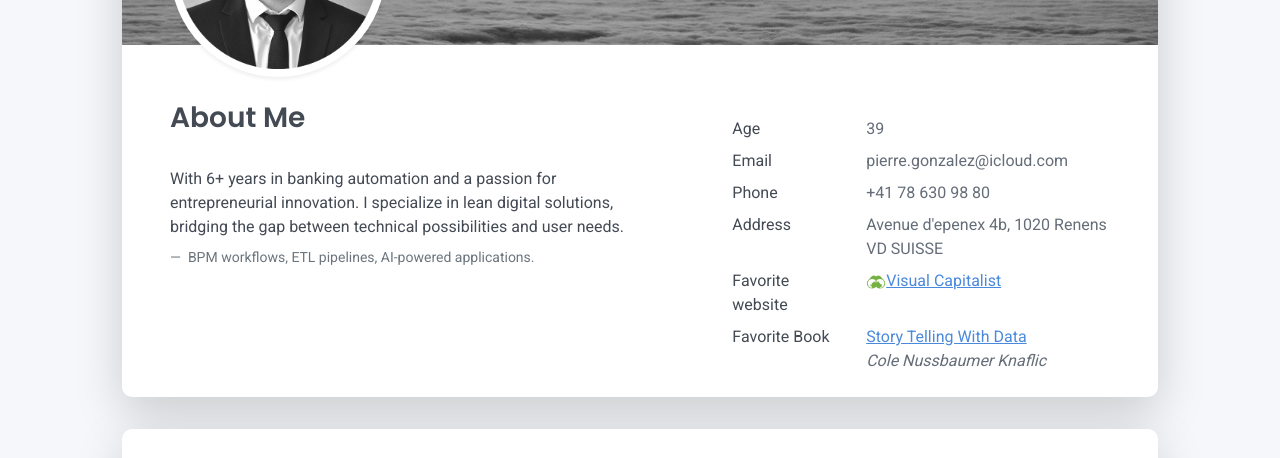
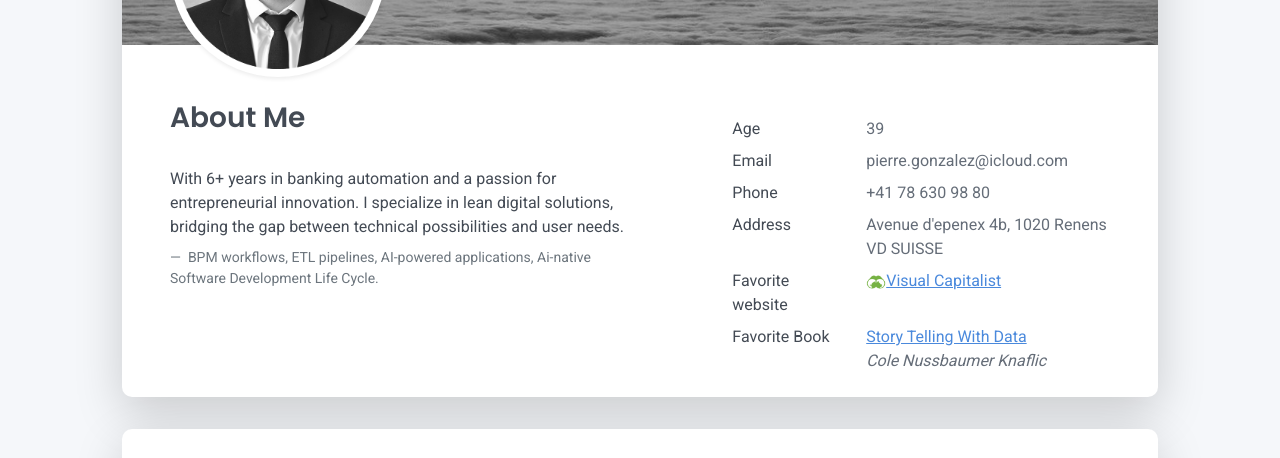
Before and after one commit to pierreGonzalez/pierregonzalez.github.io, a plain HTML site: page index.html in a window 1280 px wide. Shown: the part 311-769 px from the top of the page. Drawn offline with Linux system fonts and the light colour scheme.

Commit message:
udpates ai SDLC

```diff
--- a/index.html
+++ b/index.html
@@ -74,7 +74,7 @@
               <p>With 6+ years in banking automation and a passion for entrepreneurial innovation. I specialize in lean
                 digital solutions, bridging the gap between technical possibilities and user needs.</p><br>
               <figcaption class="blockquote-footer">
-                BPM workflows, ETL pipelines, AI-powered applications.
+                BPM workflows, ETL pipelines, AI-powered applications, Ai-native Software Development Life Cycle.
               </figcaption>
             </div>
             <div class="col-md-5 offset-md-1">
```
